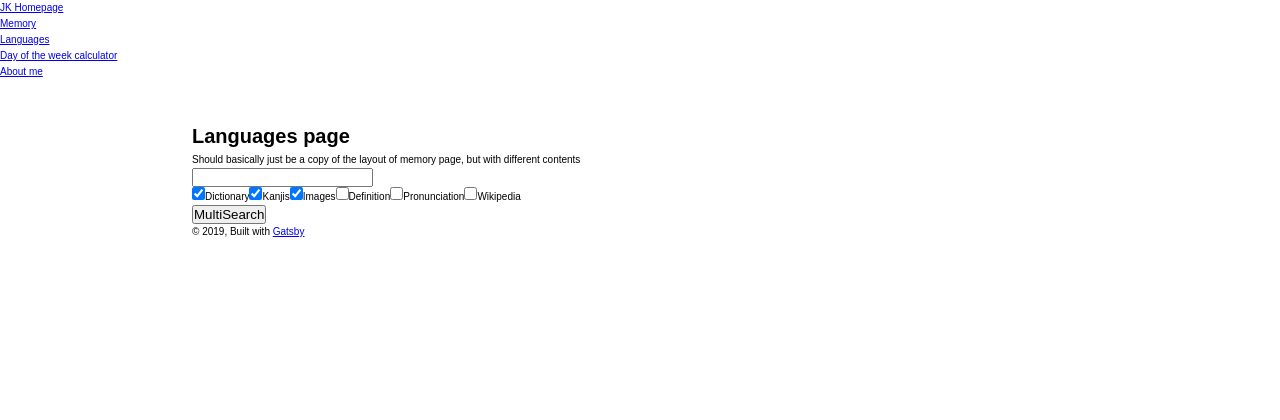
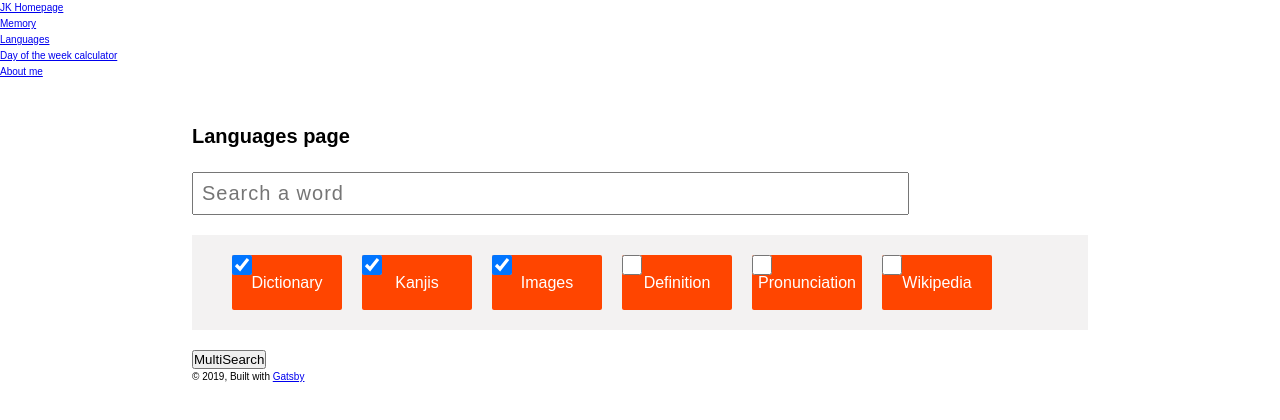
Before and after one commit to Coffettaja/gatsby-homepage, a Gatsby site: page /languages in a window 1280 px wide. Built offline with nearby package versions, Linux system fonts and the light colour scheme; Gatsby itself is replaced by a stand-in of ours.

Commit message:
temp styles

```diff
--- a/package.json
+++ b/package.json
@@ -5,7 +5,6 @@
   "version": "0.1.0",
   "author": "Joonas Karttunen <coffettaja@gmail.com>",
   "dependencies": {
-    "babel-plugin-styled-components": "^1.10.0",
     "gatsby": "^2.0.76",
     "gatsby-image": "^2.0.20",
     "gatsby-plugin-catch-links": "^2.0.9",
--- a/src/components/multiSearch.js
+++ b/src/components/multiSearch.js
@@ -1,4 +1,48 @@
 import React from 'react'
+import styled from 'styled-components'
+
+const ToggleContainer = styled.div`
+  background-color: hsl(15, 5%, 95%);
+  display: flex;
+  padding: 2rem 3rem;
+  margin: 2rem 0;
+`
+
+const OptionToggle = styled.label`
+  background-color: orangered;
+  padding: 1rem;
+  position: relative;
+  display: flex;
+  justify-content: center;
+  align-items: center;
+  height: 5.5rem;
+  width: 11rem;
+  border-radius: 2px;
+  margin: 0 1rem;
+  color: white;
+  font-size: 1.6rem;
+  cursor: pointer;
+
+  :hover {
+    opacity: .9;
+  }
+
+  input {
+    width: 2rem;
+    height: 2rem;
+    position: absolute;
+    top: 0;
+    left: 0;
+    cursor: pointer;
+  }
+`
+const SearchValueInput = styled.input`
+  width: 80%;
+  font-size: 2rem;
+  padding: .8rem;
+  letter-spacing: 1px;
+  margin-top: 2rem;
+`
 
 export default class MultiSearch extends React.Component {
   constructor(props) {
@@ -56,27 +100,27 @@ export default class MultiSearch extends React.Component {
   render() {
     return (
       <form onSubmit={this.onSubmit}>
-        <input onChange={this.onSearchInputChange} value={this.state.searchValue} type="text"/>
-        <div>
-          <label>
+        <SearchValueInput placeholder="Search a word" onChange={this.onSearchInputChange} value={this.state.searchValue} type="text"/>
+        <ToggleContainer>
+          <OptionToggle>
             <input value="dictionary" checked={this.state.dictionary} onChange={this.toggleValue} type="checkbox"/>Dictionary
-          </label>
-          <label>
+          </OptionToggle>
+          <OptionToggle>
             <input value="kanjis" checked={this.state.kanjis} onChange={this.toggleValue} type="checkbox"/>Kanjis
-          </label>
-          <label>
+          </OptionToggle>
+          <OptionToggle>
             <input value="images" checked={this.state.images} onChange={this.toggleValue} type="checkbox"/>Images
-          </label>
-          <label>
+          </OptionToggle>
+          <OptionToggle>
             <input value="definition" checked={this.state.definition} onChange={this.toggleValue} type="checkbox"/>Definition
-          </label>
-          <label>
+          </OptionToggle>
+          <OptionToggle>
             <input value="pronunciation" checked={this.state.pronunciation} onChange={this.toggleValue} type="checkbox"/>Pronunciation
-          </label>
-          <label>
+          </OptionToggle>
+          <OptionToggle>
             <input value="wiki" checked={this.state.wiki} onChange={this.toggleValue} type="checkbox"/>Wikipedia
-          </label>
-        </div>
+          </OptionToggle>
+        </ToggleContainer>
         <button>MultiSearch</button>
       </form>
 
--- a/src/pages/languages.js
+++ b/src/pages/languages.js
@@ -9,7 +9,6 @@ const LanguagesIndexPage = () => (
   <Layout>
     <SEO title="Languages" />
     <h1>Languages page</h1>
-    <p>Should basically just be a copy of the layout of memory page, but with different contents</p>
     <MultiSearch></MultiSearch>
   </Layout>
 )
```
